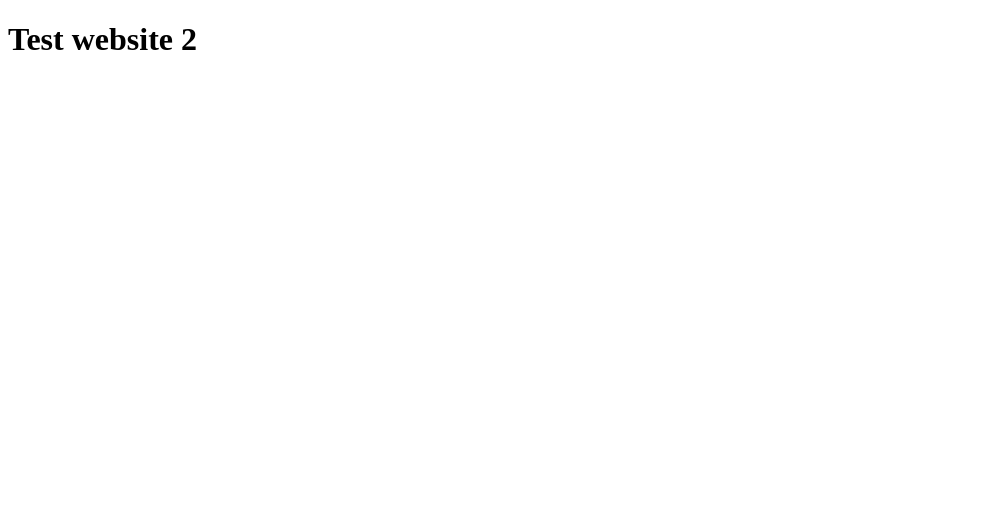
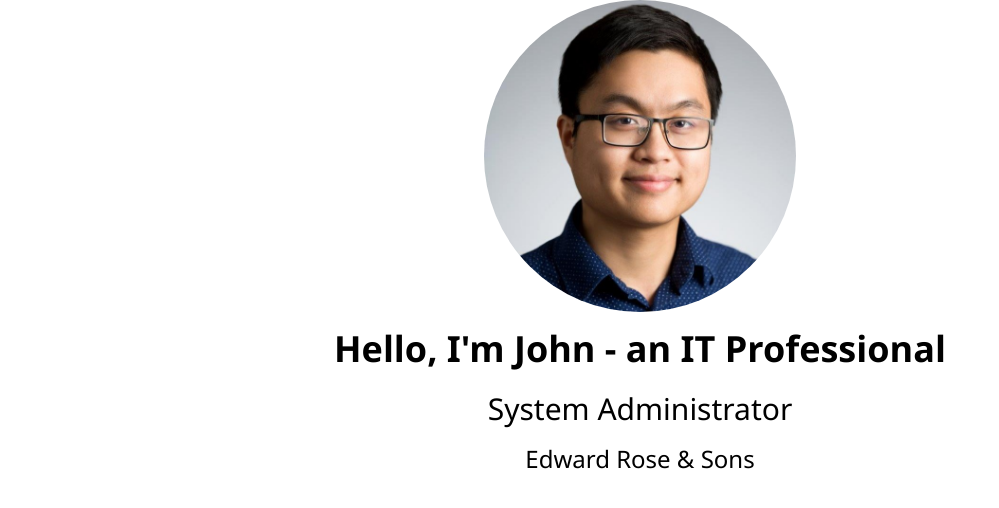
Before and after one commit to johnnguyentran/johnnguyentran.github.io, a plain HTML site: page index.html in a window 1280 px wide. Shown: the whole page, without its empty margins (0-999 px from the left). Drawn offline with nearby package versions, Linux system fonts and the light colour scheme.

Commit message:
Update index.html
Added more content to index.html file, such as title, picture, etc.

```diff
--- a/index.html
+++ b/index.html
@@ -1,6 +1,16 @@
 <!DOCTYPE html>
 <html>
-<body>
-<h1> Test website 2</h1>
-</body>
+<title>John Nguyen-Tran: IT Professional</title>
+<meta name="viewport" content="width=device-width, initial-scale=1">
+<link rel="stylesheet" href="https://www.w3schools.com/w3css/4/w3.css">
+	<body class="w3-container">
+
+
+	<center><img src="images/johnnguyentran.jpeg" class="w3-circle" alt="" style="width:25%"></center>
+	<h1><b><center>Hello, I'm John - an IT Professional</center></b></h1>
+	<h2><center>System Administrator</center></h2>
+	<h3><center>Edward Rose & Sons</center></h3>
+
+
+	</body>
 </html>
```
